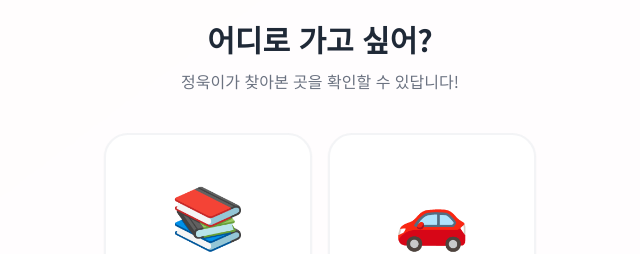
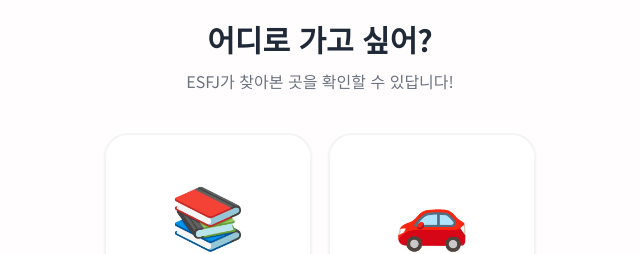
Before and after one commit to kimjw6979/alldaywithu, a plain HTML site: page index.html in a window 1280 px wide. Shown: the part 280-534 px from the top of the page, 320-960 px from the left. Drawn offline with nearby package versions, Linux system fonts and the light colour scheme.

Commit message:
Update description text in index.html

```diff
--- a/index.html
+++ b/index.html
@@ -93,7 +93,7 @@
                 </div>
 
                 <h2 class="text-2xl sm:text-3xl font-bold text-gray-800 mb-3 text-center">어디로 가고 싶어?</h2>
-                <p class="text-gray-500 text-sm sm:text-base text-center mb-10 shrink-0">정욱이가 찾아본 곳을 확인할 수 있답니다!</p>
+                <p class="text-gray-500 text-sm sm:text-base text-center mb-10 shrink-0">ESFJ가 찾아본 곳을 확인할 수 있답니다!</p>
 
                 <div class="w-full max-w-md mx-auto grid grid-cols-2 gap-4 shrink-0 px-2">
                     <button onclick="selectCourse('paju')" class="aspect-square group relative flex flex-col items-center justify-center gap-3 bg-white text-gray-700 font-bold py-5 px-3 rounded-3xl border-2 border-gray-100 shadow-sm hover:border-yellow-300 hover:bg-yellow-50 transform transition-all active:scale-95">
```
